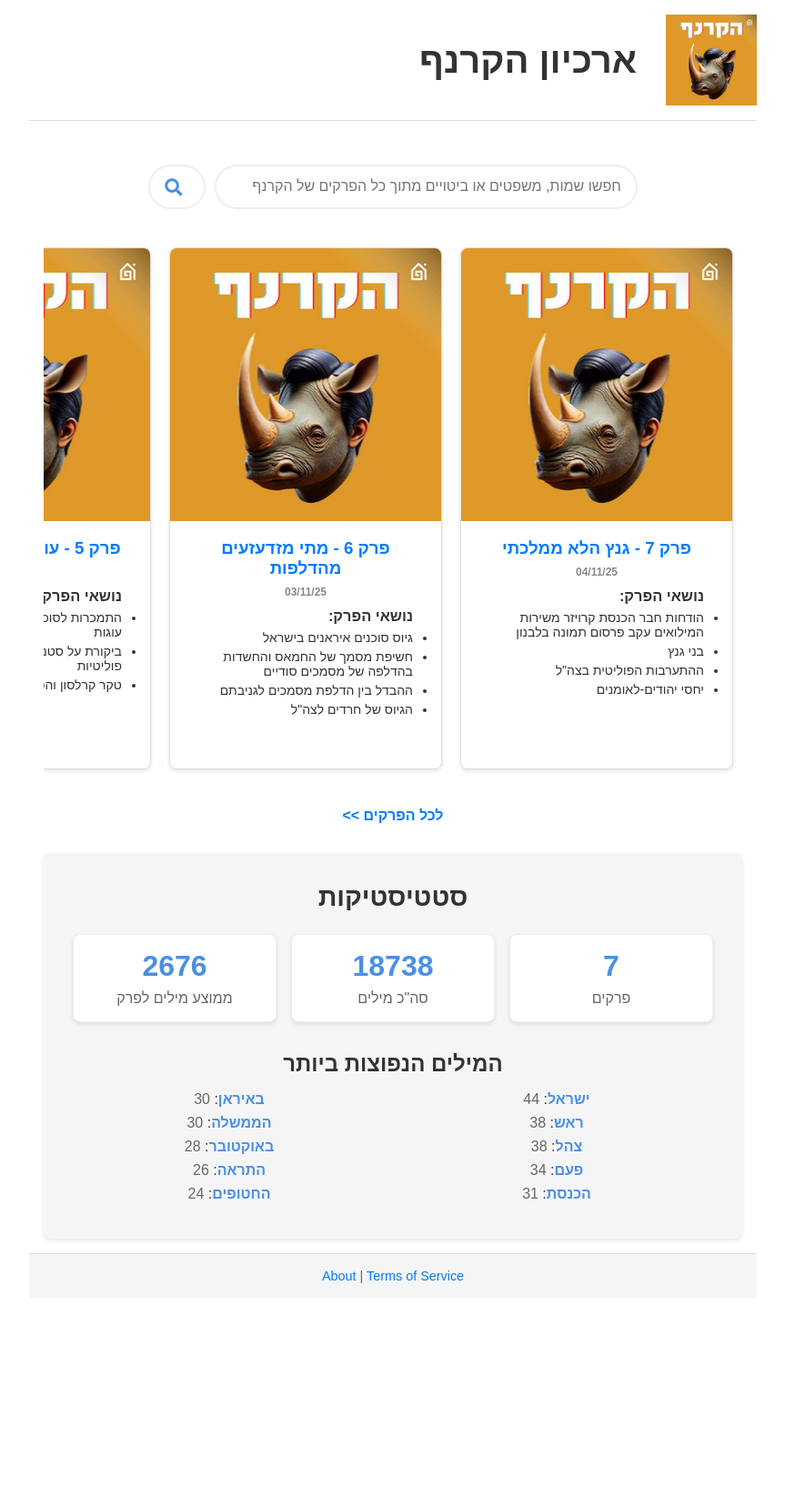
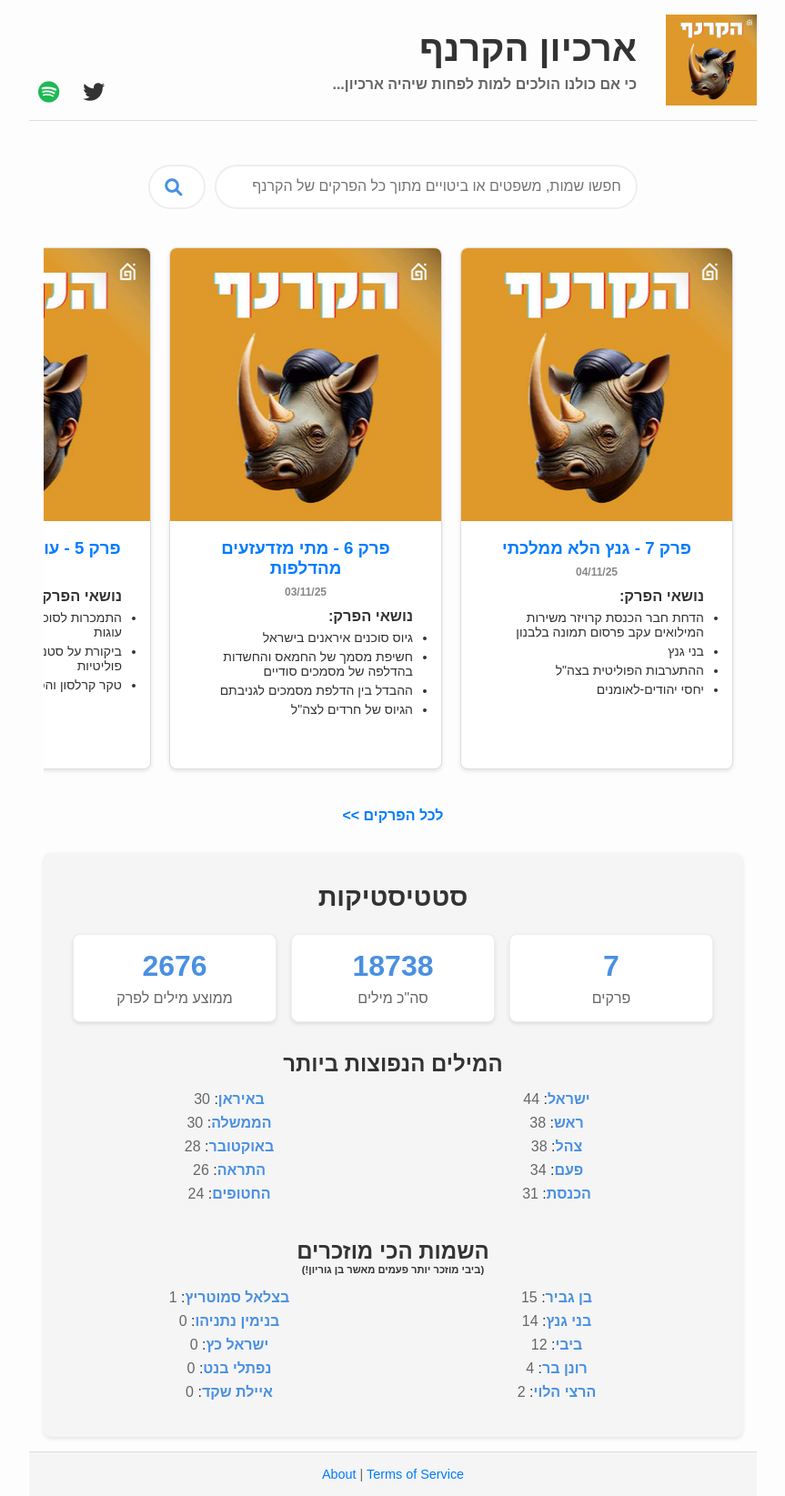
Before and after one commit to TheBlueBear02/Hakarnaf, a Flask app: page / in a window 1280 px wide. Shown: the whole page at 91% size, without its empty margins (208-1071 px from the left). Before the commit the page ends 1411 px from the top, so only its background shows below. Run offline with Flask 3, Linux system fonts and the light colour scheme.

Commit message:
added social links to header and added episodes

```diff
--- a/app.py
+++ b/app.py
@@ -46,11 +46,26 @@ def calculate_episode_stats():
     most_common_words = word_counter.most_common(10)
     avg_words_per_file = total_words / file_count if file_count > 0 else 0
 
+    # Calculate the most common names
+    names = ["רונן בר", "הרצי הלוי", "ביבי", "בנימין נתניהו", "ישראל כץ", "בצלאל סמוטריץ", "בן גביר", "בני גנץ","נפתלי בנט", "איילת שקד", "יואב גלנט", "גדי איזנקוט", "בן גוריון"]
+    name_counter = collections.Counter()
+
+    for filename in os.listdir(folder_path):
+        if filename.endswith(".txt"):
+            file_path = os.path.join(folder_path, filename)
+            with open(file_path, "r", encoding="utf-8") as file:
+                text = file.read()
+                for name in names:
+                    name_counter[name] += text.count(name)
+
+    most_common_names = name_counter.most_common()
+
     return {
         "file_count": file_count,
         "total_words": total_words,
         "avg_words_per_file": int(avg_words_per_file),
-        "most_common_words": most_common_words
+        "most_common_words": most_common_words,
+        "most_common_names": most_common_names
     }
 
 def search_in_files(folder_path, search_term):
--- a/episodes/episodes.json
+++ b/episodes/episodes.json
@@ -75,7 +75,7 @@
         "title": "פרק 7 - גנץ הלא ממלכתי",
         "upload_date": "04/11/25",
         "topical_issues": [
-            "הודחות חבר הכנסת קרויזר משירות המילואים עקב פרסום תמונה בלבנון",
+            "הדחת חבר הכנסת קרויזר משירות המילואים עקב פרסום תמונה בלבנון",
             "בני גנץ",
             "ההתערבות הפוליטית בצה\"ל",
             "יחסי יהודים-לאומנים"
--- a/static/css/style.css
+++ b/static/css/style.css
@@ -25,7 +25,7 @@ body {
     text-align: right; /* Align text to the right */
     margin: 0;
     padding: 0;
-    background-color: #ffffff;
+    background-color: #fdfdfd;
     color: #333;
     max-width: 800px;
     margin: 0 auto;
@@ -76,18 +76,34 @@ ul {
 
 /* Header */
 header {
-    display: flex; /* Use flexbox for layout */
-    justify-content: flex-start; /* Align content to the right */
-    align-items: center; /* Vertically center the content */
+    display: flex;
+    flex-direction: row; /* Align items in a row */
+    justify-content: space-between; /* Space out the logo and title */
+    align-items: center; /* Align items vertically */
     border-bottom: 1px solid #ddd;
+    padding: 1rem 0;
 }
 
+header .logo-container {
+    display: flex;
+    align-items: center;
+    gap: 1rem;
+}
+.titles{
+    flex-direction: column; /* Stack elements vertically */
+
+}
 header h1 {
     margin: 0;
-    font-size: 2.5rem; /* Increase the font size for the title */
+    font-size: 2.5rem;
     color: #333;
-    text-align: right; /* Align the title text to the right */
-    margin-left: 1rem; /* Add spacing between the title and the image */
+}
+
+header h5 {
+    margin: 0;
+    font-size: 1rem;
+    color: #666;
+    margin-top: 0.5rem; /* Add spacing below the title */
 }
 
 .site-header {
@@ -107,6 +123,30 @@ header h1 {
     height: 100px;
     float: right; /* Align the image to the right */
     margin-left: 1rem; /* Add spacing between the image and the title */
+}
+
+/* Social icons in the header */
+.social-icons {
+    display: flex;
+    align-items: center;
+    gap: 1rem;
+    margin-right: auto; /* Push icons to the very left */
+    align-self: flex-end;
+}
+
+.social-icons a {
+    margin-left: 10px;
+    font-size: 1.5rem;
+    color: inherit;
+    text-decoration: none;
+}
+
+.social-icons a .fa-spotify {
+    color: #1DB954;
+}
+
+.social-icons a .fa-x-twitter {
+    color: #1DA1F2;
 }
 
 /* Search Bar */
@@ -429,6 +469,17 @@ header h1 {
     color: var(--secondary-color);
 }
 
+.common-names {
+    text-align: center; /* Center align the section */
+    margin-top: 2rem; /* Add spacing above the section */
+}
+
+.common-names .common-words-columns {
+    display: flex;
+    justify-content: center; /* Center align the columns */
+    gap: 1rem; /* Add spacing between columns */
+}
+
 /* Footer */
 footer {
     text-align: center;
@@ -717,7 +768,6 @@ footer {
     font-size: 1.1rem;
     line-height: 1.8;
     color: var(--primary-color);
-    background-color: var(--light-gray);
     padding: 0 1.5rem;
     border-radius: 5px;
     overflow-x: auto;
--- a/templates/index.html
+++ b/templates/index.html
@@ -73,5 +73,27 @@
                 </ul>
             </div>
         </div>
+        <div class="common-names">
+            <h3 class="common-words-title" style="margin-bottom: 0;">השמות הכי מוזכרים </h3>
+            <h4 style="margin-bottom: 1rem;margin-top: 0; font-size: .7rem;"> (ביבי מוזכר יותר פעמים מאשר בן גוריון!)</h4>
+            <div class="common-words-columns">
+                <ul class="common-words-list">
+                    {% for name, count in stats.most_common_names[:5] %}
+                    <li>
+                        <a href="{{ url_for('search', q=name) }}" class="word">{{ name }}</a>:
+                        <span class="count">{{ count }}</span>
+                    </li>
+                    {% endfor %}
+                </ul>
+                <ul class="common-words-list">
+                    {% for name, count in stats.most_common_names[5:10] %}
+                    <li>
+                        <a href="{{ url_for('search', q=name) }}" class="word">{{ name }}</a>:
+                        <span class="count">{{ count }}</span>
+                    </li>
+                    {% endfor %}
+                </ul>
+            </div>
+        </div>
     </section>
 {% endblock %}
--- a/templates/layout.html
+++ b/templates/layout.html
@@ -6,18 +6,32 @@
     <meta name="viewport" content="width=device-width, initial-scale=1.0">
     <title>{% block title %} ארכיון הקרנף{% endblock %}</title>
     <link rel="stylesheet" href="{{ url_for('static', filename='css/style.css') }}">
-    <link href="https://cdnjs.cloudflare.com/ajax/libs/font-awesome/5.15.4/css/all.min.css" rel="stylesheet">
+    <link href="https://cdnjs.cloudflare.com/ajax/libs/font-awesome/6.0.0-beta3/css/all.min.css" rel="stylesheet"> <!-- Updated Font Awesome link -->
     <!-- Add Font Awesome for icons -->
     <link rel="icon" href="{{ url_for('static', filename='img/logo.jpg') }}" type="image/png">
 </head>
 <body>
     <header class="site-header">
+
         <a href="{{ url_for('home') }}" style="text-decoration: none; color: inherit;">
             <div class="logo-container">
                 <img src="{{ url_for('static', filename='img/logo.jpg') }}" alt="לוגו הקרנף" class="site-logo">
-                <h1 class="site-title">ארכיון הקרנף</h1>
+                <div class="titles">
+
+                    <h1 class="site-title">ארכיון הקרנף</h1>
+                    <h5>כי אם כולנו הולכים למות לפחות שיהיה ארכיון...</h5>
+                </div>
             </div>
         </a>
+        <div class="social-icons" >
+            <a href="https://x.com/yoavr" target="_blank">
+                <i class="fab fa-twitter"></i> <!-- Updated class for Twitter icon -->
+            </a>
+            <a href="https://open.spotify.com/show/6bcWODxao3AI48YzWpF6g5?si=50587686d51b4f24" target="_blank">
+                <i class="fab fa-spotify" ></i>
+            </a>
+
+        </div>
     </header>
     <main>
         {% block content %}{% endblock %}
```
